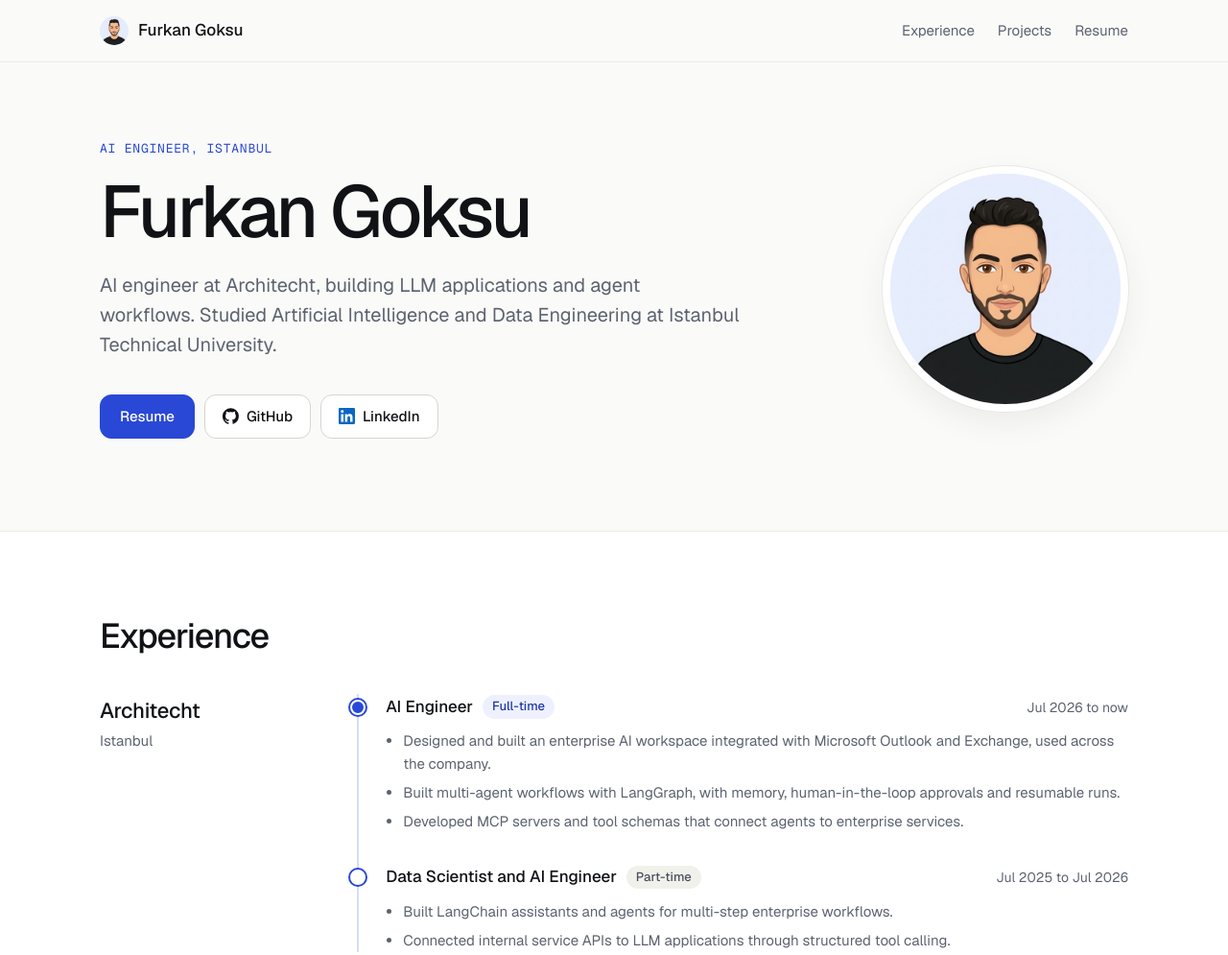
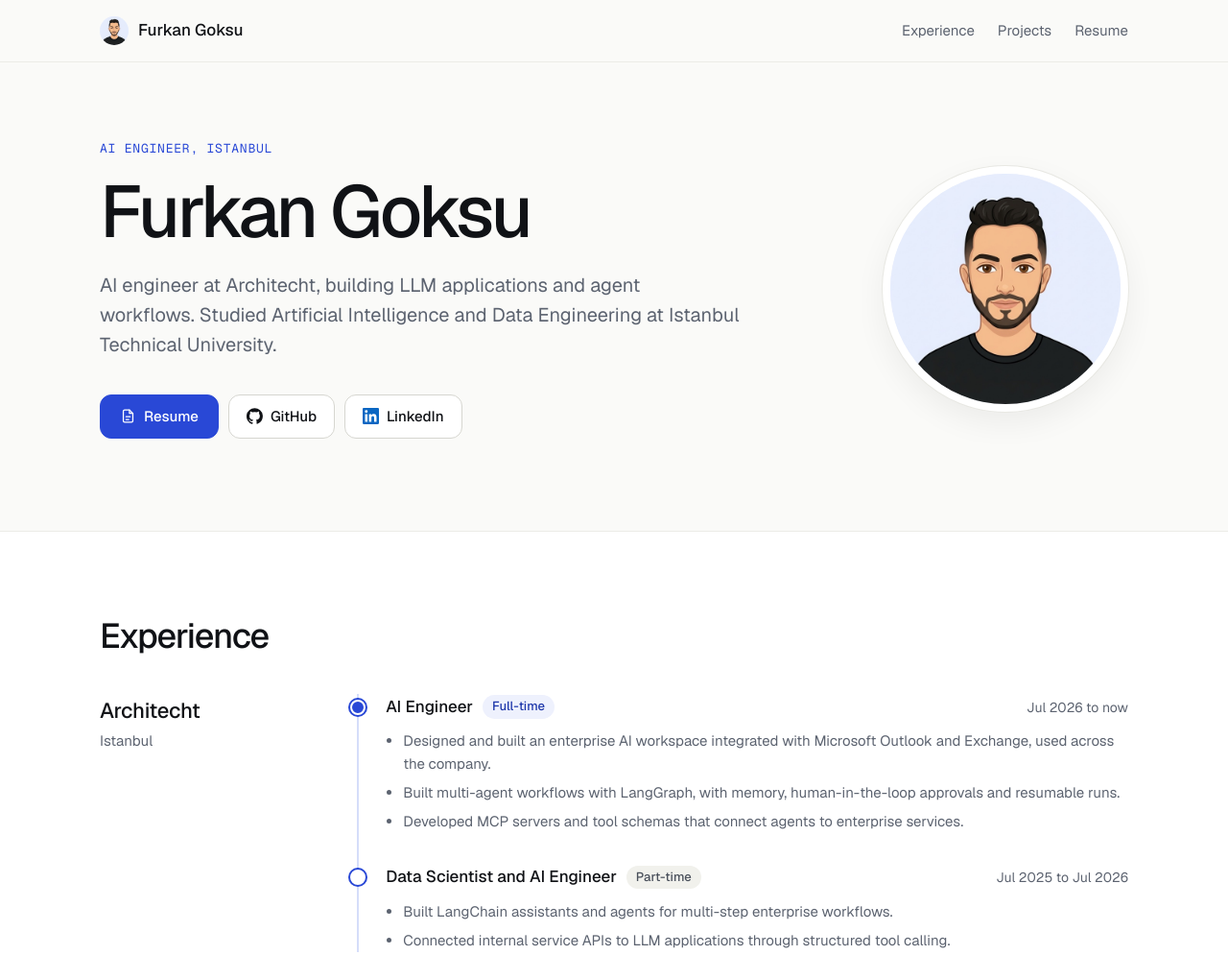
Before and after one commit to furkngoksu/furkngoksu.github.io, a plain HTML site: page index.html in a window 1280 px wide. Shown: the top 995 px of the page at 96% size. Drawn offline with nearby package versions, Linux system fonts and the light colour scheme.

Commit message:
Add icon to resume button

```diff
--- a/index.html
+++ b/index.html
@@ -34,7 +34,7 @@
         <h1 id="name">Furkan Goksu</h1>
         <p class="lead">AI engineer at Architecht, building LLM applications and agent workflows. Studied Artificial Intelligence and Data Engineering at Istanbul Technical University.</p>
         <div class="actions">
-          <a class="btn primary" href="Furkan_Goksu_CV.pdf">Resume</a>
+          <a class="btn primary" href="Furkan_Goksu_CV.pdf"><svg aria-hidden="true" viewBox="0 0 24 24" fill="none" stroke="currentColor" stroke-width="1.8" stroke-linecap="round" stroke-linejoin="round"><path d="M14 3H7a2 2 0 0 0-2 2v14a2 2 0 0 0 2 2h10a2 2 0 0 0 2-2V8z"/><path d="M14 3v5h5M9 13h6M9 17h4"/></svg>Resume</a>
           <a class="btn" href="https://github.com/furkngoksu"><svg aria-hidden="true" viewBox="0 0 24 24" fill="currentColor"><path d="M12 .3a12 12 0 0 0-3.8 23.4c.6.1.8-.3.8-.6v-2c-3.3.7-4-1.6-4-1.6-.6-1.4-1.4-1.8-1.4-1.8-1-.7.1-.7.1-.7 1.2.1 1.8 1.2 1.8 1.2 1.1 1.8 2.8 1.3 3.5 1 .1-.8.4-1.3.8-1.6-2.7-.3-5.5-1.3-5.5-5.9 0-1.3.5-2.4 1.2-3.2-.1-.3-.5-1.5.1-3.2 0 0 1-.3 3.3 1.2a11.5 11.5 0 0 1 6 0c2.3-1.5 3.3-1.2 3.3-1.2.6 1.7.2 2.9.1 3.2.8.8 1.2 1.9 1.2 3.2 0 4.6-2.8 5.6-5.5 5.9.4.4.8 1.1.8 2.2v3.3c0 .3.2.7.8.6A12 12 0 0 0 12 .3"/></svg>GitHub</a>
           <a class="btn" href="https://www.linkedin.com/in/furkan-goksu-x399/"><svg aria-hidden="true" viewBox="0 0 24 24" fill="#0A66C2"><path d="M20.45 20.45h-3.55v-5.57c0-1.33-.03-3.04-1.85-3.04-1.86 0-2.14 1.45-2.14 2.94v5.67H9.35V9h3.41v1.56h.05c.48-.9 1.64-1.85 3.37-1.85 3.6 0 4.27 2.37 4.27 5.46v6.28zM5.34 7.43a2.06 2.06 0 1 1 0-4.12 2.06 2.06 0 0 1 0 4.12zM7.12 20.45H3.56V9h3.56v11.45zM22.22 0H1.77C.79 0 0 .77 0 1.73v20.54C0 23.23.79 24 1.77 24h20.45c.98 0 1.78-.77 1.78-1.73V1.73C24 .77 23.2 0 22.22 0z"/></svg>LinkedIn</a>
         </div>
```
